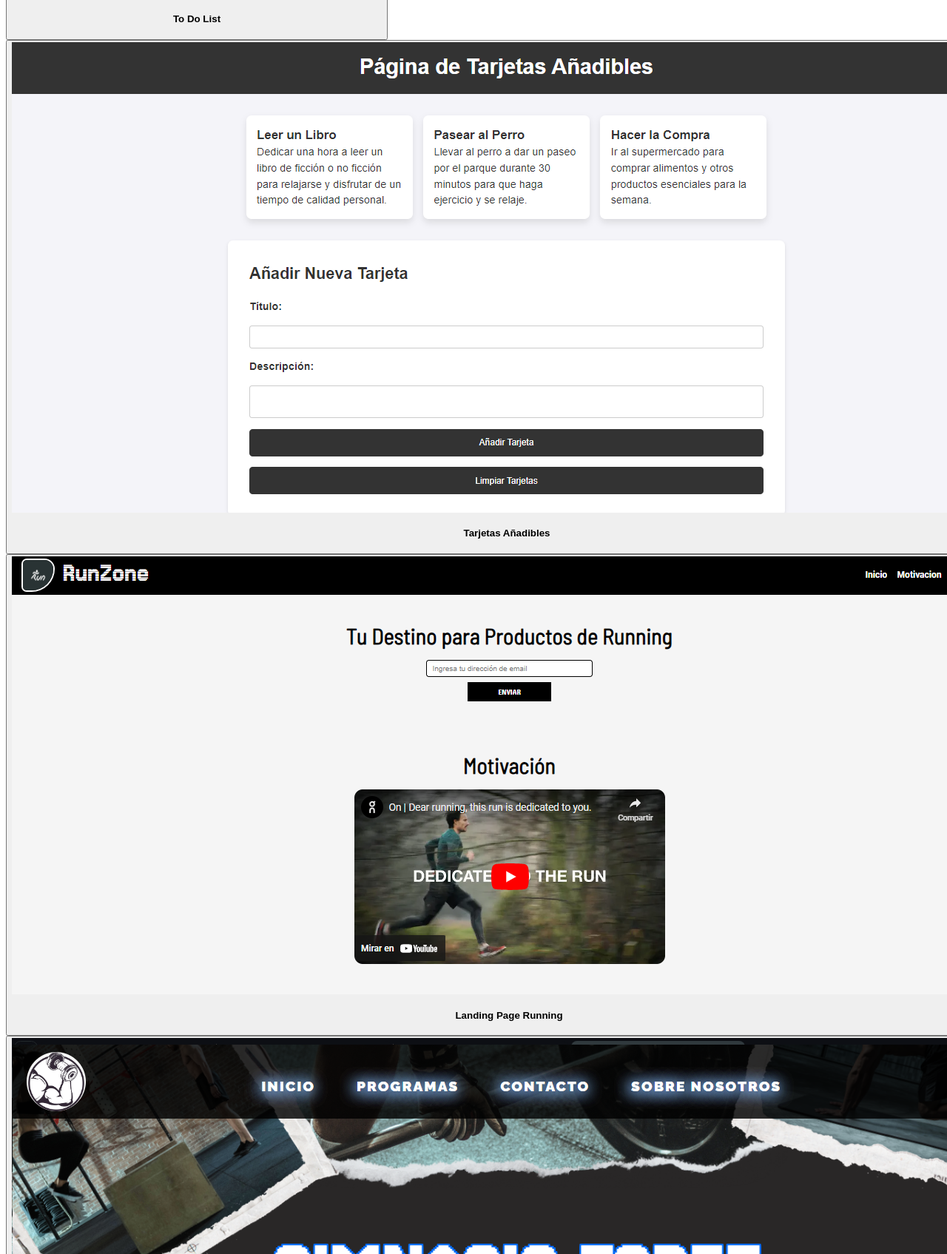
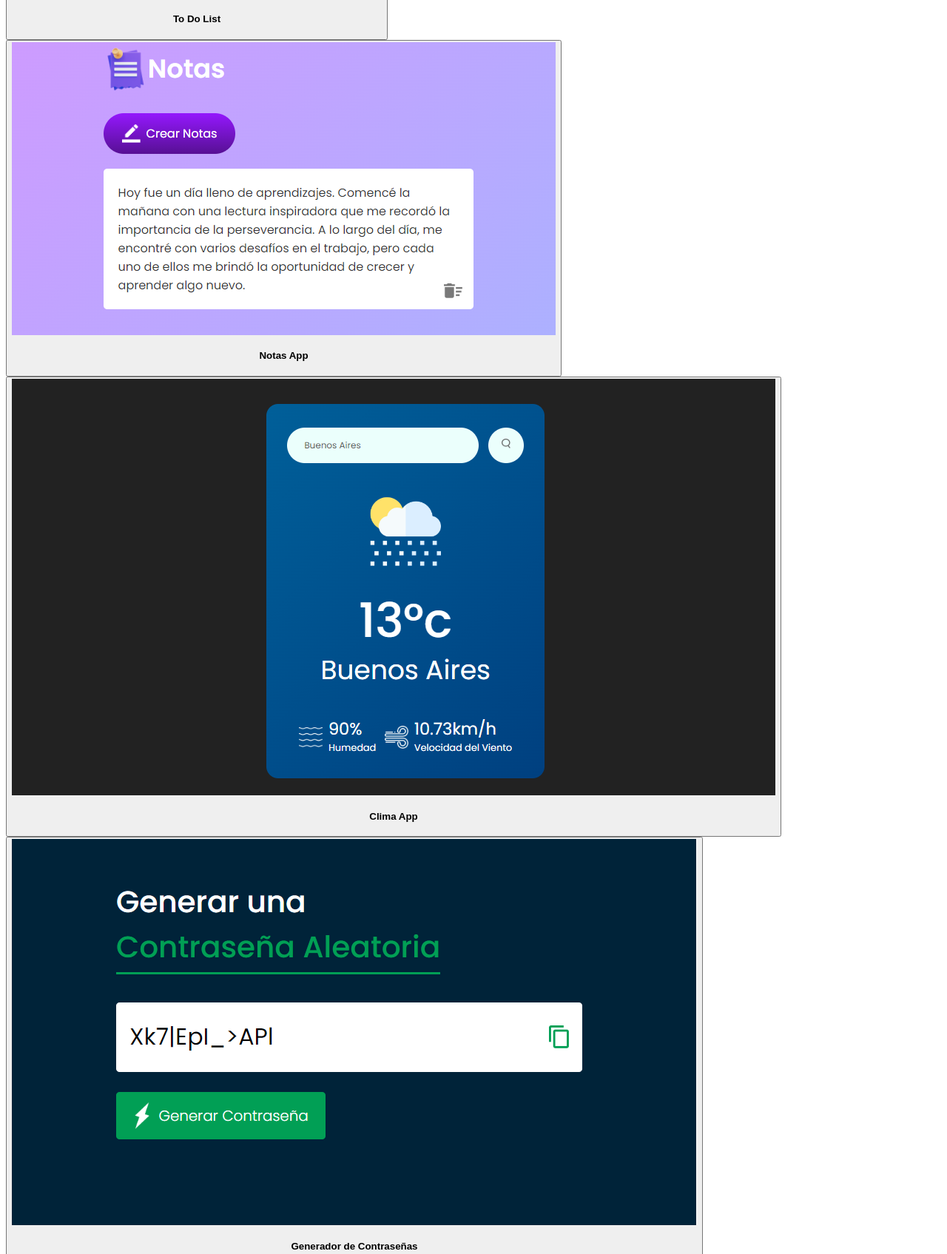
Before and after one commit to juanbautistamalina/portafolio, a website: page src/index.html in a window 1280 px wide. Shown: the part 3887-5582 px from the top of the page at 74% size. Drawn offline with Linux system fonts and the light colour scheme.

Commit message:
Se cambió el logo de zoom al de github. Se añadieron proyectos

```diff
--- a/src/assets/css/portfolio.css
+++ b/src/assets/css/portfolio.css
@@ -58,14 +58,14 @@
     opacity: 1;
 }
 
-#portfolio button:after{
-    content: url(../img/icons/zoom.svg);
+#portfolio button:after {
+    content: url(../img/icons/github-original.svg);
     width: 50%;
     position: absolute;
     z-index: 2;
     left: 50%;
-    top: 0%;
-    transform: translate(-40%, -50%);
+    top: 50%;
+    transform: translate(-50%, -50%);
     opacity: 0;
     transition: top ease .3s, opacity ease .3s;
 }
--- a/src/assets/js/btn-repository.js
+++ b/src/assets/js/btn-repository.js
@@ -2,6 +2,10 @@
 function openGitHubRepo(projectName) {
     let repoUrls = {
         "To Do List": "https://github.com/juanbautistamalina/to-do-list",
+        "Notas App": "https://github.com/juanbautistamalina/notes-app",
+        "Clima App": "https://github.com/juanbautistamalina/weather-app",
+        "Generador de Contraseñas": "https://github.com/juanbautistamalina/password-generator",
+        "Cronómetro": "https://github.com/juanbautistamalina/chronometer",
         "Tarjetas Añadibles": "https://github.com/juanbautistamalina/card-builder",
         "Landing Page Running": "https://github.com/juanbautistamalina/freeCodeCamp-responsive-web-design-projects/tree/main/Landing%20Page",
         "Web de Gimnasio": "https://github.com/juanbautistamalina/Gimnasio-Forte",
--- a/src/index.html
+++ b/src/index.html
@@ -49,6 +49,26 @@
                 <button>
                     <img src="assets/img/portfolio/to-do-app.png" alt="to do list">
                     <h4>To Do List</h4>
+                </button>
+
+                <button>
+                    <img src="assets/img/portfolio/notas.png" alt="notas app">
+                    <h4>Notas App</h4>
+                </button>
+
+                <button>
+                    <img src="assets/img/portfolio/clima.png" alt="clima app">
+                    <h4>Clima App</h4>
+                </button>
+
+                <button>
+                    <img src="assets/img/portfolio/contraseña.png" alt="generador de contraseñas">
+                    <h4>Generador de Contraseñas</h4>
+                </button>
+
+                <button>
+                    <img src="assets/img/portfolio/cronometro.png" alt="cronómetro">
+                    <h4>Cronómetro</h4>
                 </button>
 
                 <button>
```
Also changed, not shown: src/assets/img/icons/github-original.svg (added), src/assets/img/portfolio/clima.png (added), src/assets/img/portfolio/contraseña.png (added), src/assets/img/portfolio/cronometro.png (added), src/assets/img/portfolio/notas.png (added).
